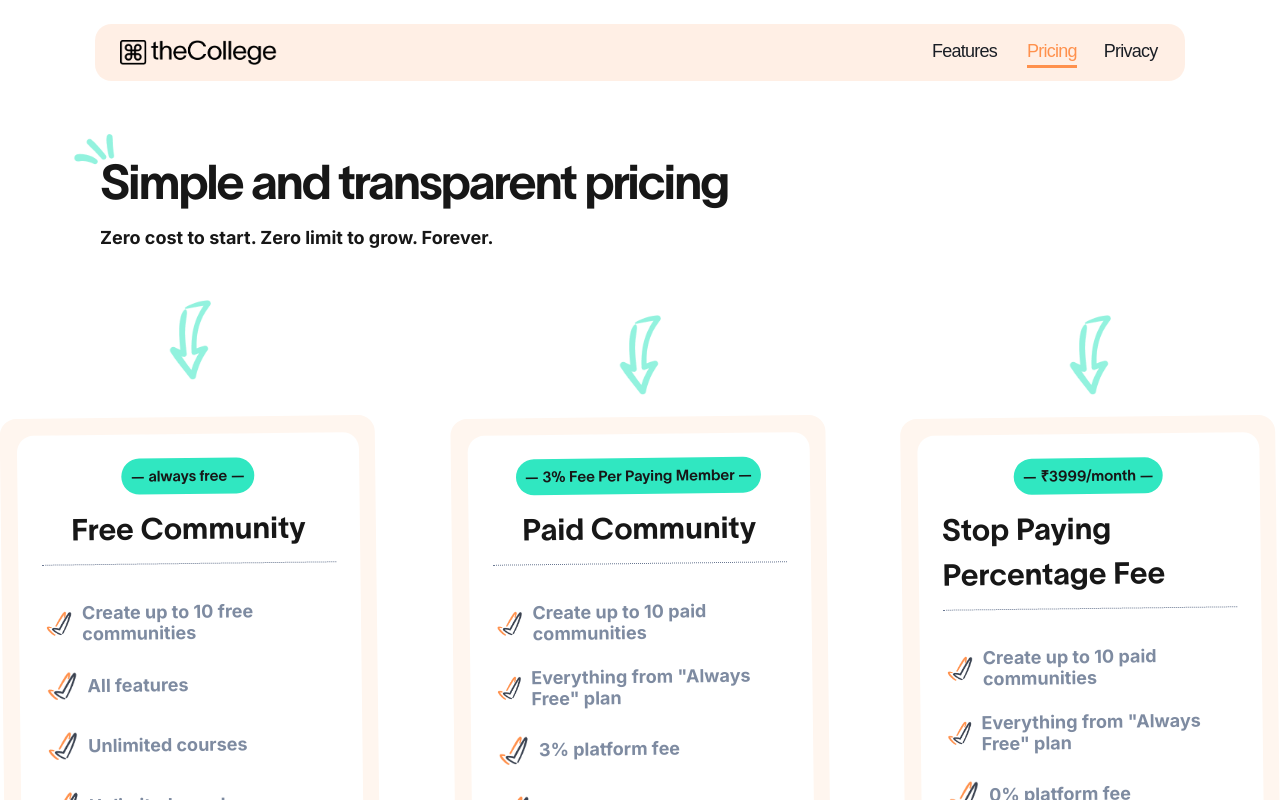
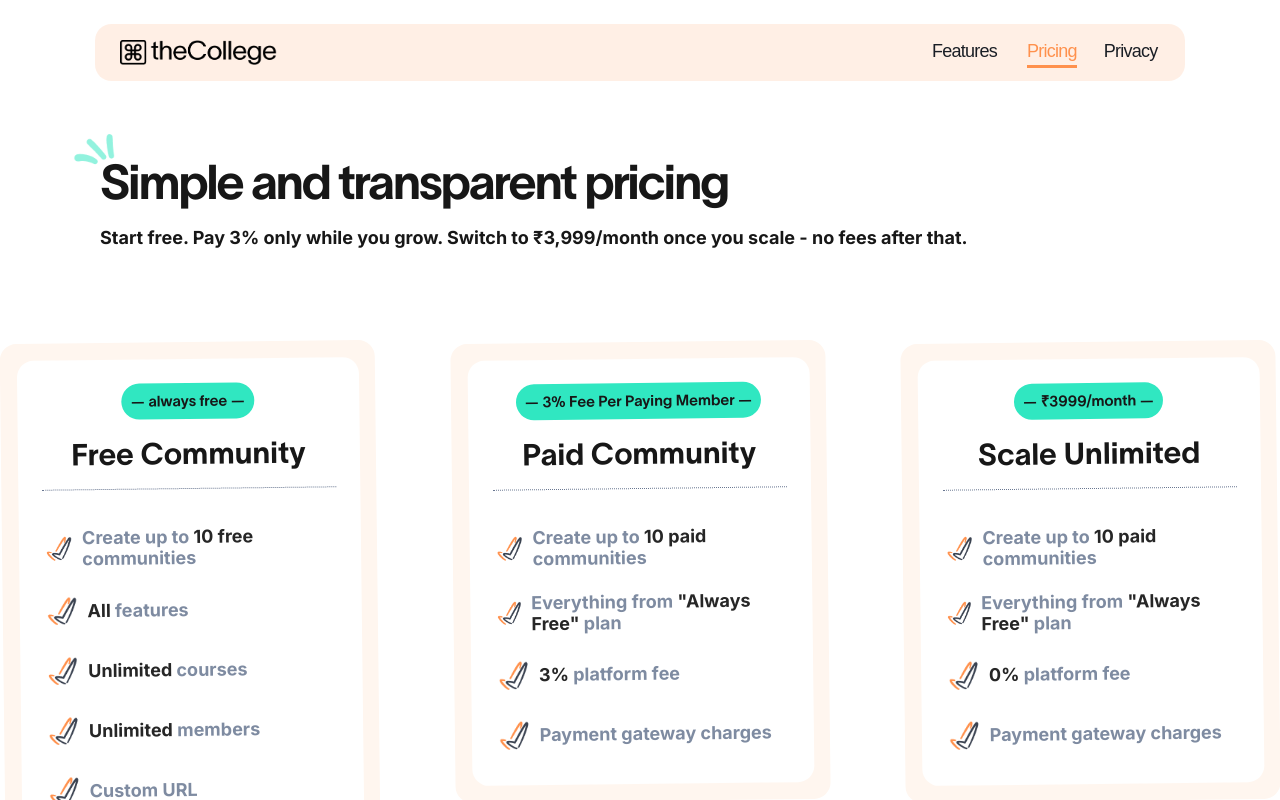
Before and after one commit to Xhechar/college, a Next.js app: page /pricing in a window 1280 px wide. Shown: the top 800 px of the page. Built offline with nearby package versions, Linux system fonts and the light colour scheme; a web font is replaced by a local one.

Commit message:
display enhancement changes

```diff
--- a/package.json
+++ b/package.json
@@ -22,7 +22,9 @@
     "@types/node": "^20",
     "@types/react": "^19",
     "@types/react-dom": "^19",
-    "tailwindcss": "^4",
+    "autoprefixer": "^10.4.23",
+    "postcss": "^8.5.6",
+    "tailwindcss": "^4.1.18",
     "typescript": "^5"
   }
 }
--- /dev/null
+++ b/postcss.config.js
@@ -0,0 +1,6 @@
+module.exports = {
+  plugins: {
+    "@tailwindcss/postcss": {},
+    autoprefixer: {},
+  },
+};
--- a/src/app/globals.css
+++ b/src/app/globals.css
@@ -1,4 +1,8 @@
 @import "tailwindcss";
+
+@tailwind base;
+@tailwind components;
+@tailwind utilities;
 
 :root {
   --background: #ffffff;
--- a/src/app/pricing/page.tsx
+++ b/src/app/pricing/page.tsx
@@ -34,10 +34,10 @@ function PriceItem(props: PriceItemProps) {
         <Image src={Tick} alt="tick" />
       </div>
       <div>
-        <p className="body0 text-[#7E8BA1]">{props.value}</p>
+        <p className="body0 text-[#7E8BA1]">{parseTextWithBold(props.value)}</p>
       </div>
     </div>
-  )
+  );
 }
 
 type PriceCardProps = {
@@ -46,13 +46,31 @@ type PriceCardProps = {
   items: Array<string>
 }
 
+export function parseTextWithBold(text: string) {
+  const parts = text.split("$");
+
+  return parts.map((part, index) => {
+    // Odd indices are the text between $ signs (should be bold)
+    if (index % 2 === 1) {
+      return (
+        <strong key={index} className="font-bold text-neutral-800">
+          {part}
+        </strong>
+      );
+    }
+    return <span key={index}>{part}</span>;
+  });
+}
+
 function PriceCard(props: PriceCardProps) {
   return (
     <div className="w-full bg-primary-100 p-[22px] rounded-[22px]">
-      <div className={`
+      <div
+        className={`
         bg-neutral-100 rounded-[22px] p-[32px]
         transition-shadow duration-500 pricing
-      `}>
+      `}
+      >
         <div className="border-b-2 border-dotted border-secondary-600 pb-[15px] flex flex-col items-center">
           <div>
             <TagBig value={props.tagValue} />
@@ -62,17 +80,15 @@ function PriceCard(props: PriceCardProps) {
           </div>
         </div>
         <div className="flex flex-col gap-[30px] pt-[50px] pb-[10px]">
-          {
-            props.items.map((item, index) => (
+          {props.items.map((item, index) => (
             <div key={index}>
               <PriceItem value={item} />
             </div>
-            ))
-          }
+          ))}
         </div>
       </div>
     </div>
-  )
+  );
 }
 
 function FirstSection() {
@@ -95,27 +111,20 @@ function FirstSection() {
           </div>
           <div>
             <p className="body0 pt-[24px]">
-              Zero cost to start. Zero limit to grow. Forever.
+              Start free. Pay 3% only while you grow. Switch to ₹3,999/month
+              once you scale - no fees after that.
             </p>
           </div>
         </div>
         <div
           className={`
-            flex justify-center pt-[150px] gap-[150px]
+            flex justify-center pt-[50px] gap-[150px]
             max-[1540px]:gap-[100px]
             max-[1130px]:gap-[50px]
             max-[900px]:flex-col max-[900px]:items-center
           `}
         >
           <div className="relative">
-            <Image
-              src={Arrow1}
-              alt="arrow"
-              className={`
-              absolute top-[-80px] left-[50%] translate-x-[-50%] z-[-1]
-              max-[900px]:top-[-150px]
-            `}
-            />
             <div
               className={`
               w-[662px] rotate-[-0.68deg] relative top-[10%] transition-transform duration-800 hover:translate-y-[-8%]
@@ -129,10 +138,10 @@ function FirstSection() {
                 tagValue="always free"
                 header="Free Community"
                 items={[
-                  "Create up to 10 free communities",
-                  "All features",
-                  "Unlimited courses",
-                  "Unlimited members",
+                  "Create up to $10 free$ communities",
+                  "$All$ features",
+                  "$Unlimited$ courses",
+                  "$Unlimited$ members",
                   "Custom URL",
                   "Analytics",
                 ]}
@@ -140,16 +149,6 @@ function FirstSection() {
             </div>
           </div>
           <div className="relative">
-            <Image
-              src={Arrow1}
-              alt="arrow"
-              className={`
-        absolute top-[-80px] left-[50%] translate-x-[-50%] z-[-1]
-        max-[1540px]:top-[-60px]
-        max-[1130px]:top-[-50px] max-[1130px]:w-[80px]
-        max-[900px]:hidden
-      `}
-            />
             <div
               className={`
               w-[662px] rotate-[-0.68deg] relative top-[10%] transition-transform duration-800 hover:translate-y-[-8%]
@@ -163,25 +162,15 @@ function FirstSection() {
                 tagValue="3% Fee Per Paying Member"
                 header="Paid Community"
                 items={[
-                  "Create up to 10 paid communities",
-                  'Everything from "Always Free" plan',
-                  "3% platform fee",
+                  "Create up to $10 paid$ communities",
+                  'Everything from $"Always Free"$ plan',
+                  "$3%$ platform fee",
                   "Payment gateway charges",
                 ]}
               />
             </div>
           </div>
           <div className="relative">
-            <Image
-              src={Arrow1}
-              alt="arrow"
-              className={`
-        absolute top-[-80px] left-[50%] translate-x-[-50%] z-[-1]
-        max-[1540px]:top-[-60px]
-        max-[1130px]:top-[-50px] max-[1130px]:w-[80px]
-        max-[900px]:hidden
-      `}
-            />
             <div
               className={`
                 w-[662px] rotate-[-0.68deg] relative top-[10%] transition-transform duration-800 hover:translate-y-[-8%]
@@ -193,11 +182,11 @@ function FirstSection() {
             >
               <PriceCard
                 tagValue="₹3999/month"
-                header="Stop Paying Percentage Fee"
+                header="Scale Unlimited"
                 items={[
-                  "Create up to 10 paid communities",
-                  'Everything from "Always Free" plan',
-                  "0% platform fee",
+                  "Create up to $10 paid$ communities",
+                  'Everything from $"Always Free"$ plan',
+                  "$0%$ platform fee",
                   "Payment gateway charges",
                 ]}
               />
--- /dev/null
+++ b/tailwind.config.js
@@ -0,0 +1,12 @@
+/** @type {import('tailwindcss').Config} */
+module.exports = {
+  content: [
+    "./src/app/**/*.{js,ts,jsx,tsx}",
+    "./src/pages/**/*.{js,ts,jsx,tsx}",
+    "./src/components/**/*.{js,ts,jsx,tsx}",
+  ],
+  theme: {
+    extend: {},
+  },
+  plugins: [],
+};
```
Also changed, not shown: 1 other file (tests, documents, lock files or other folders). Lines whose indentation alone changed are shown as unchanged.
